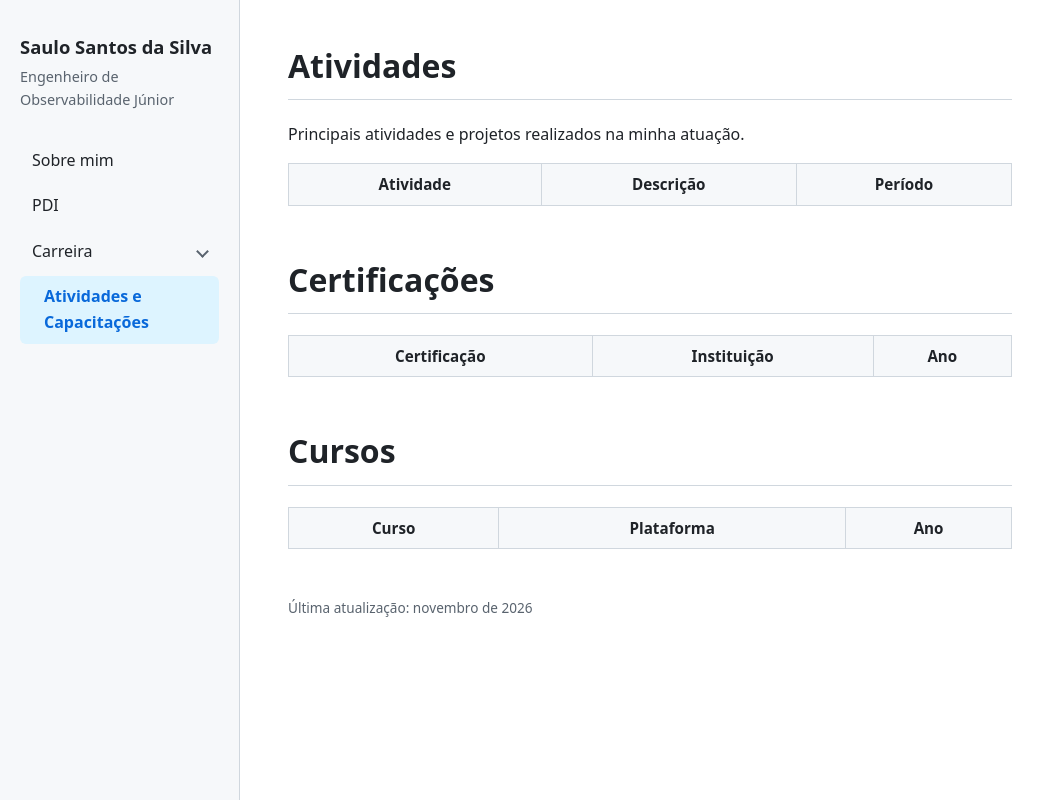
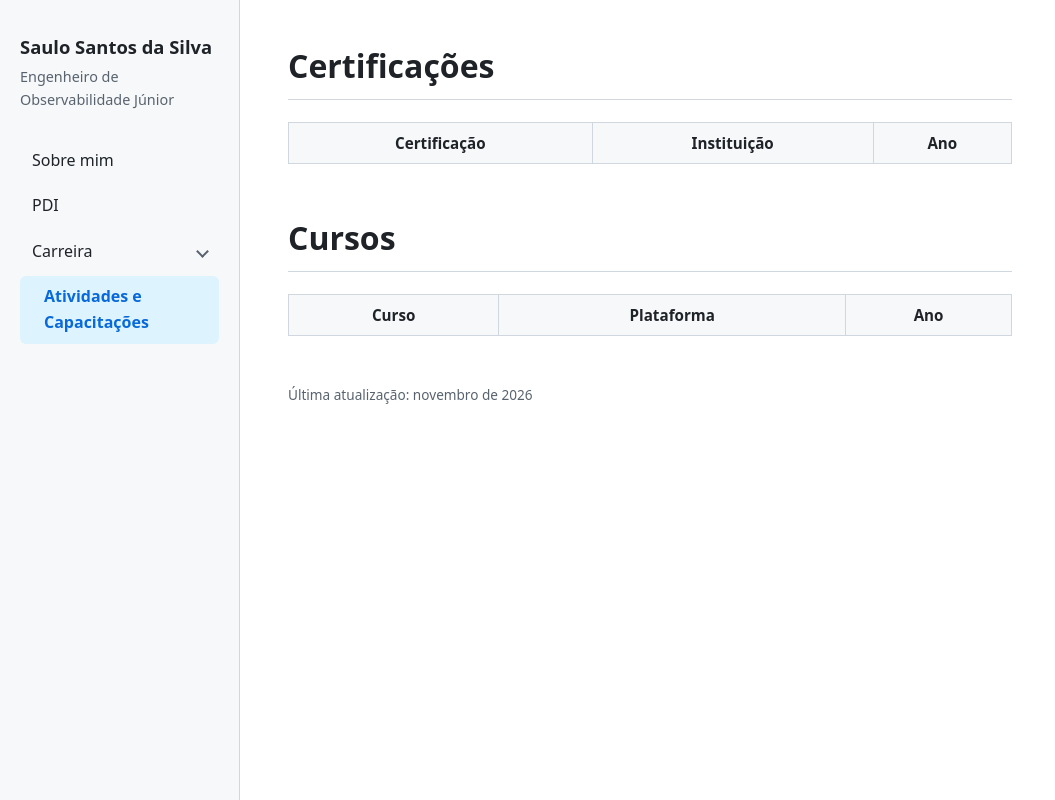
Before and after one commit to saulosilva85/saulo-silva, a plain HTML site: page atividades-e-capacitacoes.html in a window 1280 px wide. Shown: the whole page, without its empty margins (0-1055 px from the left). Drawn offline with Linux system fonts and the light colour scheme.

Commit message:
Remove a seção Atividades, mantendo Certificações e Cursos
Co-Authored-By: Claude Opus 5.5 <noreply@anthropic.com>
Claude-Session: https://claude.ai/code/session_01DRpWa159d2deV9yjC1xzWe

```diff
--- a/atividades-e-capacitacoes.html
+++ b/atividades-e-capacitacoes.html
@@ -22,28 +22,6 @@
   </aside>
 
   <main>
-    <h1>Atividades</h1>
-    <p>Principais atividades e projetos realizados na minha atuação.</p>
-
-    <table class="atividades">
-      <thead>
-        <tr>
-          <th>Atividade</th>
-          <th>Descrição</th>
-          <th>Período</th>
-        </tr>
-      </thead>
-      <tbody>
-        <!-- Para adicionar uma atividade, copie o bloco abaixo e preencha:
-        <tr>
-          <td>Nome da atividade</td>
-          <td>O que foi feito e qual o resultado</td>
-          <td>2026</td>
-        </tr>
-        -->
-      </tbody>
-    </table>
-
     <h1>Certificações</h1>
     <table class="certificacoes">
       <thead>
```
